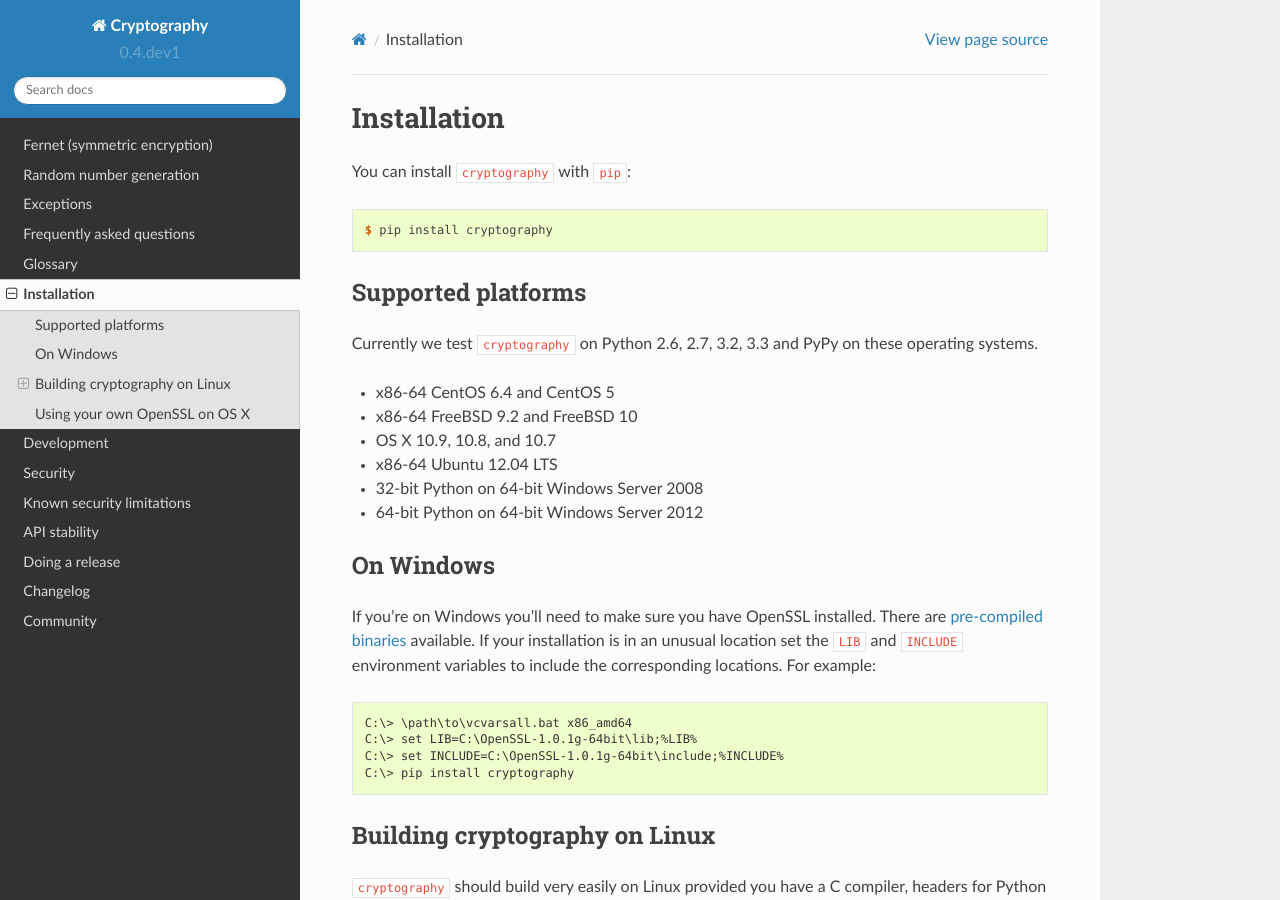
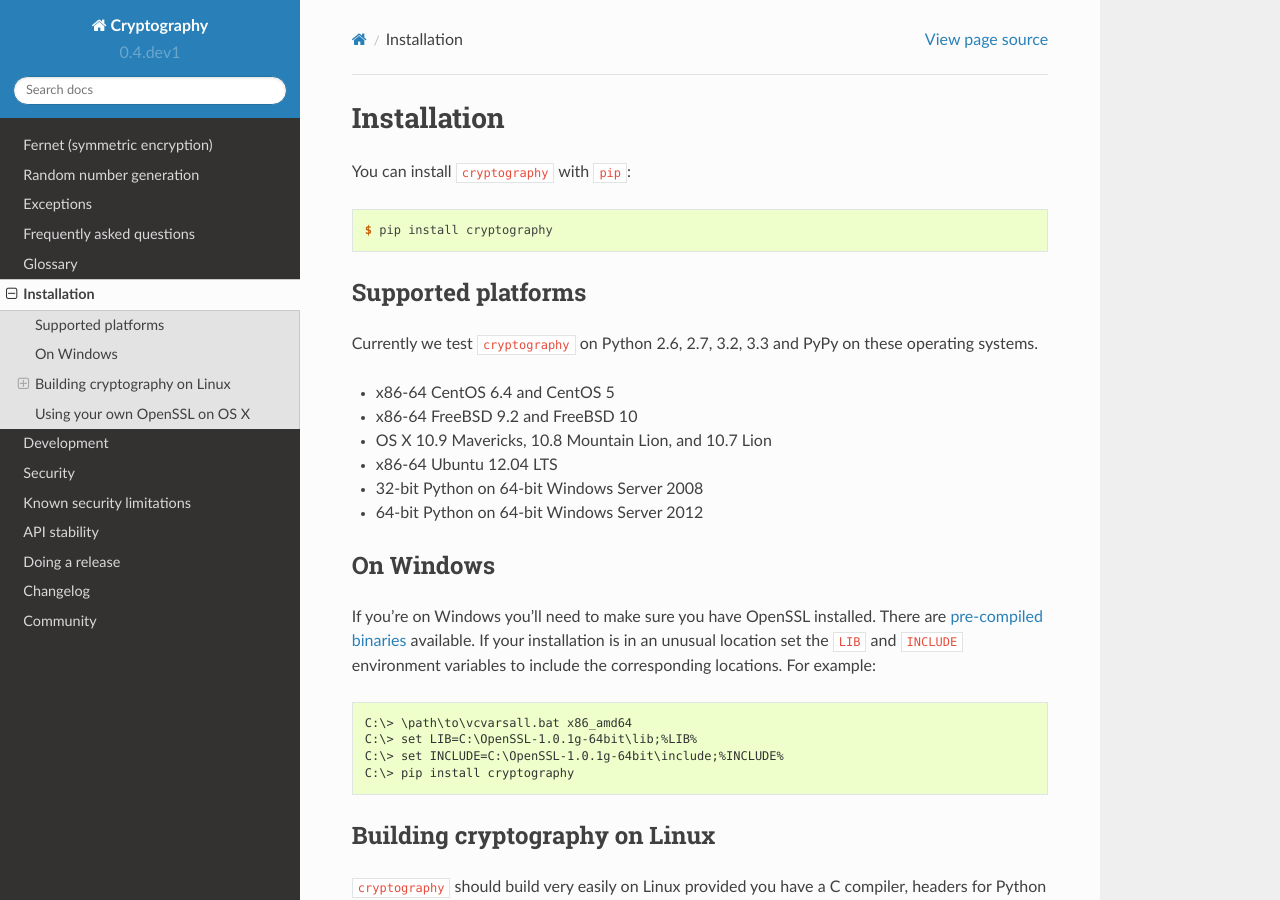
Before and after one commit to WebKing0121/cryptography, a Sphinx documentation site: the page built from docs/installation.rst, in a window 1280 px wide and 900 px high. Built offline with Sphinx 7.4.7 and the Read the Docs theme 2.0.0, drawn with Linux system fonts in a browser that asks for light colours; pages that are not in the unit, such as notebooks, are missing from menus.

Commit message:
add OS X codenames why not

```diff
--- a/docs/installation.rst
+++ b/docs/installation.rst
@@ -15,7 +15,7 @@ these operating systems.
 
 * x86-64 CentOS 6.4 and CentOS 5
 * x86-64 FreeBSD 9.2 and FreeBSD 10
-* OS X 10.9, 10.8, and 10.7
+* OS X 10.9 Mavericks, 10.8 Mountain Lion, and 10.7 Lion
 * x86-64 Ubuntu 12.04 LTS
 * 32-bit Python on 64-bit Windows Server 2008
 * 64-bit Python on 64-bit Windows Server 2012
```
